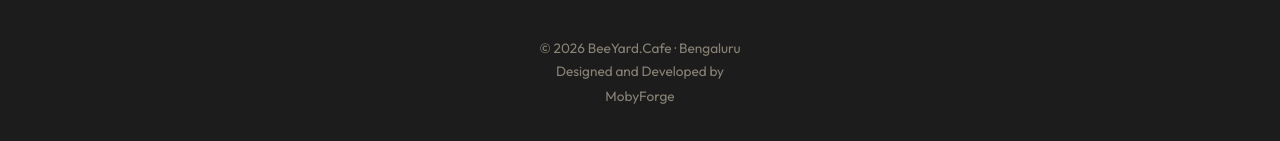
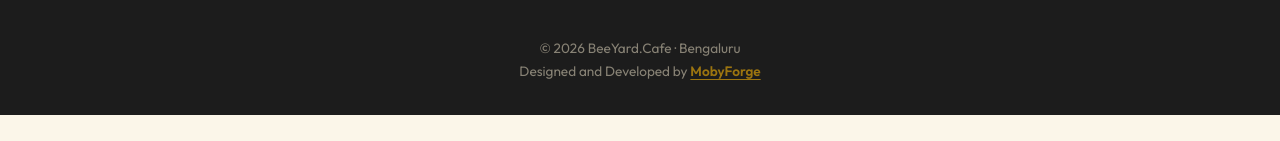
Before and after one commit to MobyForge/BeeYard.Cafe, a plain HTML site: page beeyard-web/index.html in a window 1280 px wide. Shown: the part 3850-3991 px from the top of the page. After the commit the page ends 3965 px from the top, so only its background shows below. Drawn offline with Linux system fonts and the light colour scheme.

Commit message:
Add styles for copy links and hover effects

```diff
--- a/beeyard-web/assets/style.css
+++ b/beeyard-web/assets/style.css
@@ -177,3 +177,5 @@ footer::before{content:"";position:absolute;top:0;left:0;right:0;height:14px;bac
 .fd i{position:absolute;top:12px;left:var(--x);width:var(--w);height:6px;margin-left:calc(var(--w)/-2);background:var(--honey);border-radius:0 0 99px 99px;animation:slip var(--t) ease-in-out infinite;animation-delay:var(--d)}
 .fd i::after{content:"";position:absolute;bottom:calc(var(--w)*-.7);left:50%;width:calc(var(--w)*1.6);height:calc(var(--w)*1.6);margin-left:calc(var(--w)*-.8);border-radius:50%;background:var(--honey)}
 @keyframes slip{0%{height:4px;opacity:1}75%{height:var(--h);opacity:1}100%{height:calc(var(--h) + 30px);opacity:0}}
+.copy a.mf{display:inline;color:var(--honey);font-weight:600;text-decoration:underline;text-underline-offset:3px;opacity:1}
+.copy a.mf:hover{color:var(--cream)}
```
